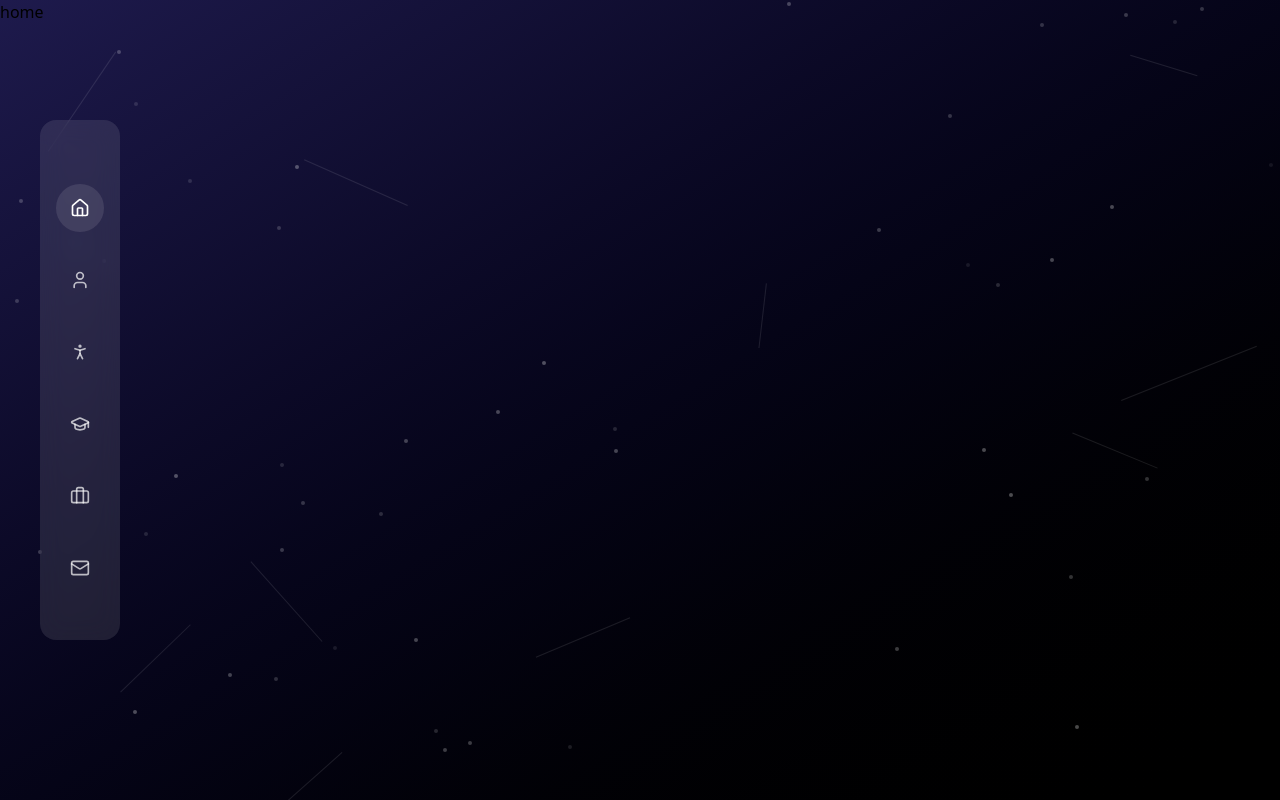
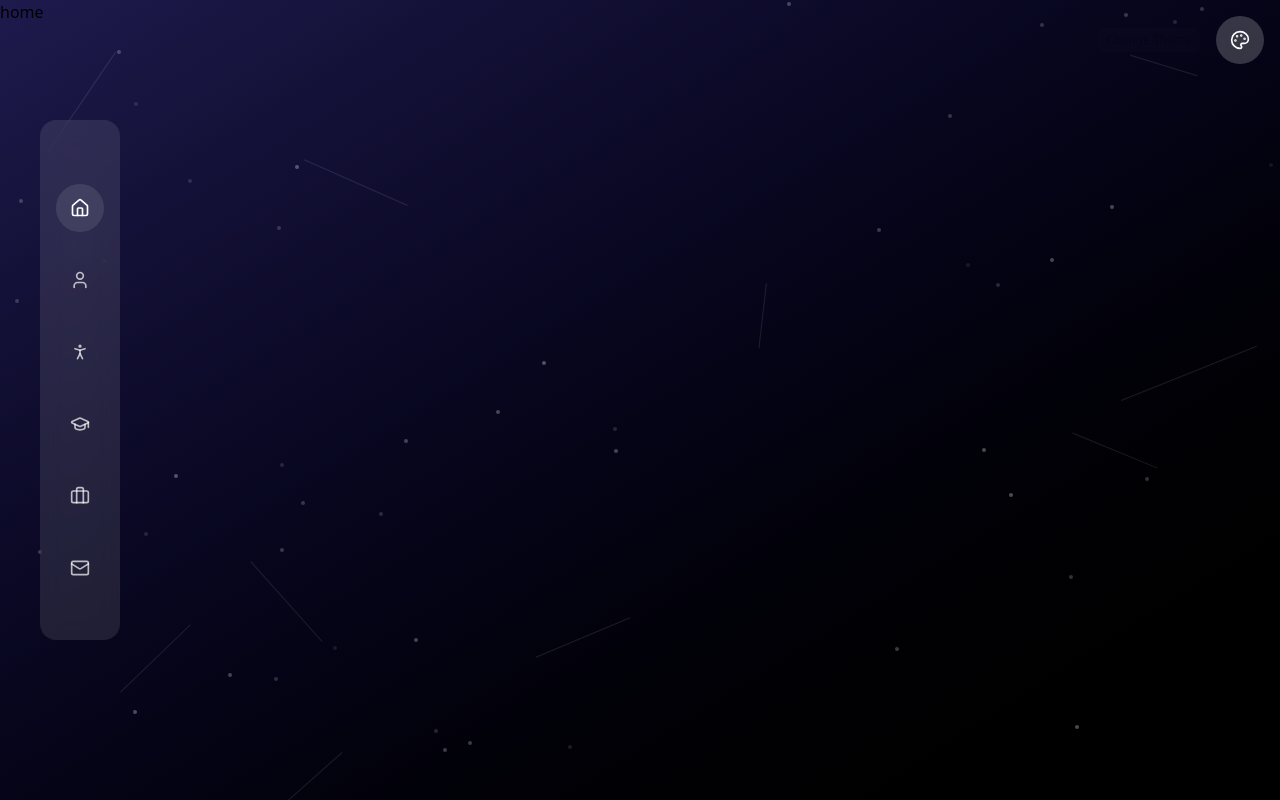
Before and after one commit to chathurasandaruwan/My-portfolio-React, a React (Vite) app: page / in a window 1280 px wide. Built offline with nearby package versions, Linux system fonts and the light colour scheme.

Commit message:
create change theme ColorSelector.tsx

```diff
--- a/src/App.tsx
+++ b/src/App.tsx
@@ -6,11 +6,13 @@ import {Skills} from "./components/Skills.tsx";
 import {Education} from "./components/Education.tsx";
 import {Projects} from "./components/Projects.tsx";
 import {Contact} from "./components/Contact.tsx";
+import {ColorSelector} from "./components/ColorSelector.tsx";
 
 function App() {
     return (
             <Router>
                 <div className="relative min-h-screen bg-gradient-to-br from-indigo-950 to-black">
+                    <ColorSelector/>
                     <Navbar/>
                         <div className="absolute inset-0 overflow-hidden">
                             <div className="stars-container">
--- /dev/null
+++ b/src/components/ColorSelector.tsx
@@ -0,0 +1,51 @@
+import {Palette} from "lucide-react";
+import {useState} from "react";
+
+export function ColorSelector() {
+    const [isOpen, setIsOpen] = useState(false);
+    const [selectedColor, setSelectedColor] = useState<string>();
+    console.log(selectedColor)
+
+    const colors = [
+        { value: "white", label: "White" },
+        { value: "green", label: "Green" },
+        { value: "yellow", label: "Yellow" },
+        { value: "blue", label: "Blue" },
+    ];
+
+    return (
+        <div
+            className={"fixed group  right-4 top-4 z-40 bg-white/20 text-white backdrop-blur-md flex h-12 w-12 items-center justify-center rounded-full transition-all duration-300 hover:bg-white/10 hover:cursor-pointer"}
+            aria-label={'Change-Theme'}
+            onClick={()=>setIsOpen(!isOpen)}
+        >
+            <Palette className="h-5 w-5"/>
+            <span
+                className="absolute right-16 z-500 whitespace-nowrap rounded-md bg-white/80 px-2 py-1 text-xs text-black opacity-1 transition-opacity group-hover:opacity-100 md:block">
+          Change-Theme
+        </span>
+            {isOpen && (
+                <div className="absolute right-0 top-15 mt-2 rounded-md bg-white/20 backdrop-blur-md p-2 shadow-lg">
+                    <div className="flex flex-col gap-2">
+                        {colors.map((color) => (
+                            <div
+                                key={color.value}
+                                onClick={() => {
+                                    setSelectedColor(color.value);
+                                    setIsOpen(false);
+                                }}
+                                className="flex cursor-pointer items-center gap-2 rounded-md px-3 py-2 transition-colors hover:bg-white/10"
+                            >
+                                <div
+                                    className="h-4 w-4 rounded-full"
+                                    style={{ backgroundColor: color.value }}
+                                />
+                                <span className="text-sm text-white">{color.label}</span>
+                            </div>
+                        ))}
+                    </div>
+                </div>
+            )}
+        </div>
+    );
+}
--- a/src/components/NavBar.tsx
+++ b/src/components/NavBar.tsx
@@ -28,7 +28,6 @@ export default function Navbar() {
         { id: "education", label: "Education", icon: <GraduationCap className="h-5 w-5" />, to: "/education" },
         { id: "projects", label: "Projects", icon: <Briefcase className="h-5 w-5" />, to: "/projects" },
         { id: "contact", label: "Contact", icon: <Mail className="h-5 w-5" />, to: "/contact" },
-        /*{ id: "change-theme", label: "Change-Theme", icon: <Palette className="h-5 w-5" />, to: "/color" }*/
     ]
 
     const toggleMenu = () => {
@@ -57,10 +56,6 @@ export default function Navbar() {
                         </div>
                     ))}
                 </div>
-
-                {/*<div className="mb-4">
-                    <ColorSelector />
-                </div>*/}
             </nav>
 
             {isMobile && isOpen && (
```
